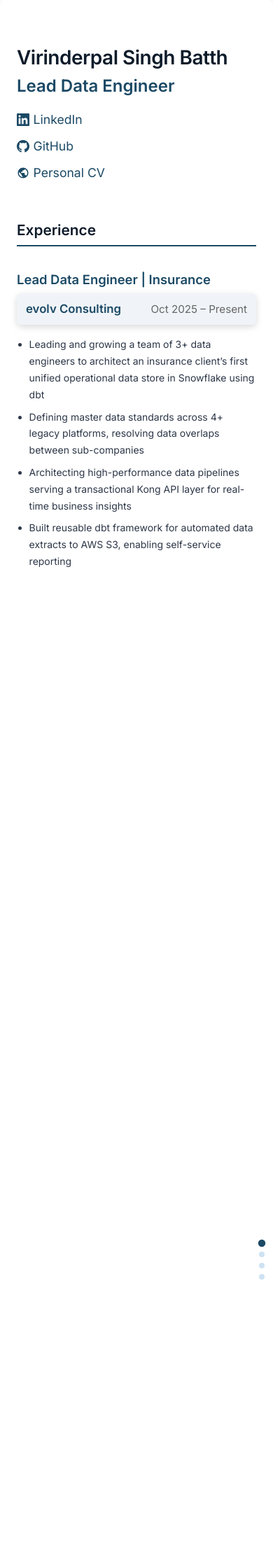
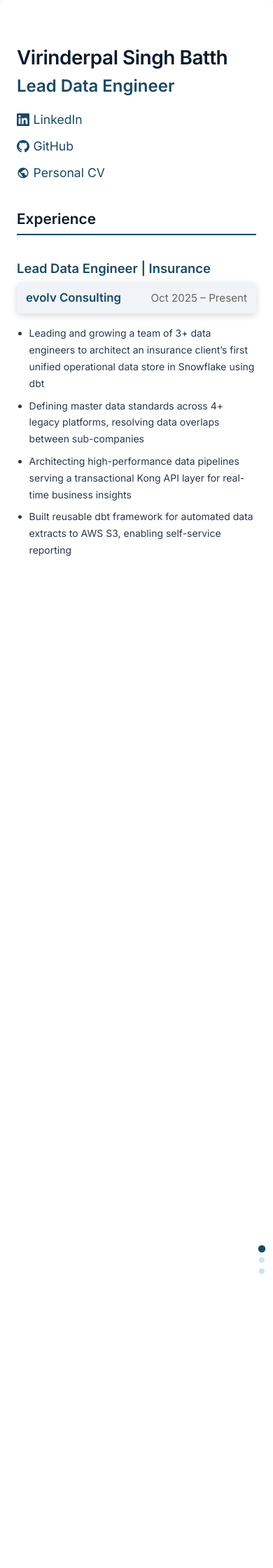
Before and after one commit to vsbatth6/vsbatth6.github.io, a Jekyll site: the page built from resume.md, in a window 390 px wide. Shown: the top 2240 px of the page at 70% size. Built offline with Jekyll 4.4.1, drawn with Linux system fonts in a browser that asks for light colours.

Commit message:
cv/resume: smoother scrool and snap into place, remove some space before the first section to better fit mobile screens; resume: combine last 2 cards

```diff
--- a/assets/css/style.css
+++ b/assets/css/style.css
@@ -998,11 +998,14 @@ h2:last-of-type + ul li {
         padding: 0;
         scroll-behavior: smooth;
         -webkit-overflow-scrolling: touch;
+        scroll-padding-top: 0;
+        overscroll-behavior-y: contain;
     }
 
     /* Individual cards */
     .card {
         scroll-snap-align: start;
+        scroll-snap-stop: always;
         min-height: 100vh;
         padding: 1.5rem;
         padding-top: 4rem; /* Space for fixed buttons */
@@ -1032,6 +1035,11 @@ h2:last-of-type + ul li {
         padding-bottom: 0.5rem;
         margin-top: 1.75rem;
         margin-bottom: 1rem;
+    }
+
+    /* Remove excessive top margin for first h2 in card */
+    .card h2:first-of-type {
+        margin-top: 0.75rem;
     }
 
     .card h3 {
--- a/resume.md
+++ b/resume.md
@@ -71,10 +71,6 @@ title: Virinderpal Singh Batth | Lead Data Engineer | Resume
 - Pioneered USAA's first AWS cloud and real-time streaming project (NiFi/Kafka), transforming batch to real-time processing
 - Developed 30+ critical data pipelines in Hadoop supporting credit card risk decisioning
 
-</div>
-
-<div class="card" markdown="1">
-
 ## Technical Skills
 
 **Programming:** Python (PySpark, Pandas, SQLAlchemy, FastAPI), SQL, Bash, Git<br>
```
